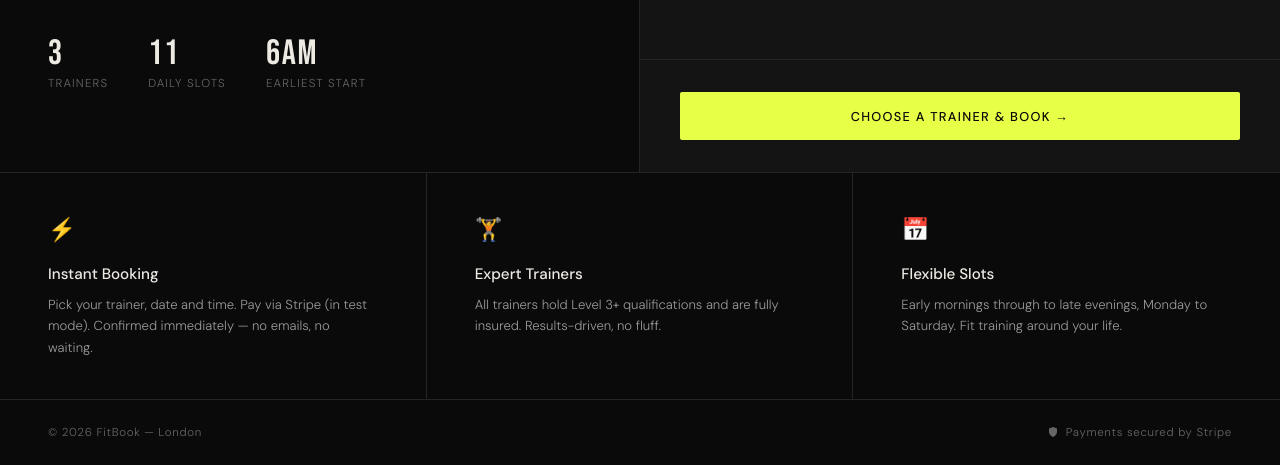
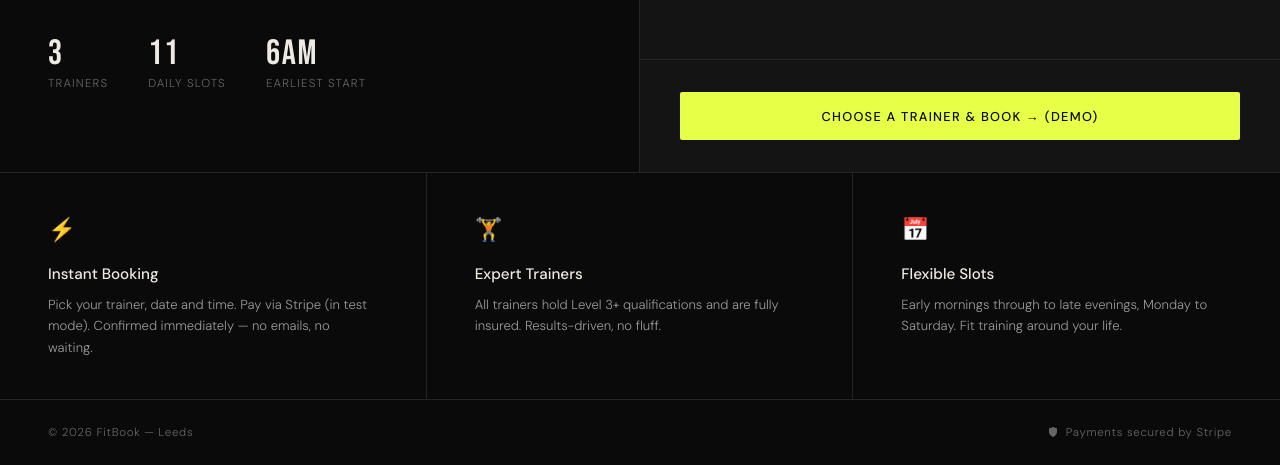
Before and after one commit to billhurt/ptdemo, a Django app: page / in a window 1280 px wide. Shown: the part 1026-1491 px from the top of the page. Run offline with Django 5.2, Linux system fonts and the light colour scheme.

Commit message:
demo text

```diff
--- a/booking/templates/booking/base.html
+++ b/booking/templates/booking/base.html
@@ -149,7 +149,7 @@
 {% block content %}{% endblock %}
 
 <footer class="footer">
-  <span>© 2026 FitBook — London</span>
+  <span>© 2026 FitBook — Leeds</span>
   <span class="footer-stripe">
     <svg width="12" height="12" viewBox="0 0 24 24" fill="none"><path d="M12 22s8-4 8-10V5l-8-3-8 3v7c0 6 8 10 8 10z" fill="var(--muted)"/></svg>
     Payments secured by Stripe
--- a/booking/templates/booking/landing.html
+++ b/booking/templates/booking/landing.html
@@ -286,7 +286,7 @@
       </div>
     </div>
     <div class="panel-book-btn">
-      <a href="{% url 'book' %}" class="btn btn-primary">Choose a Trainer &amp; Book →</a>
+      <a href="{% url 'book' %}" class="btn btn-primary">Choose a Trainer &amp; Book → (Demo)</a>
     </div>
   </div>
 </section>
```
